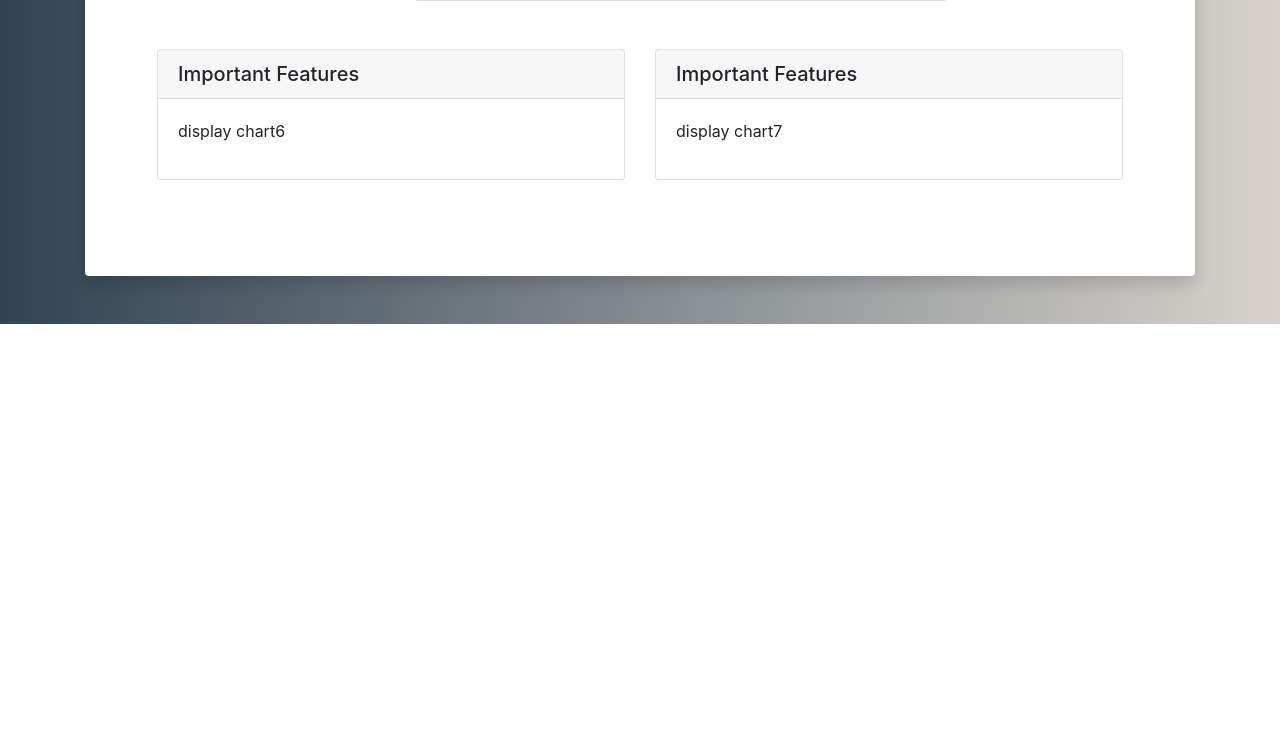
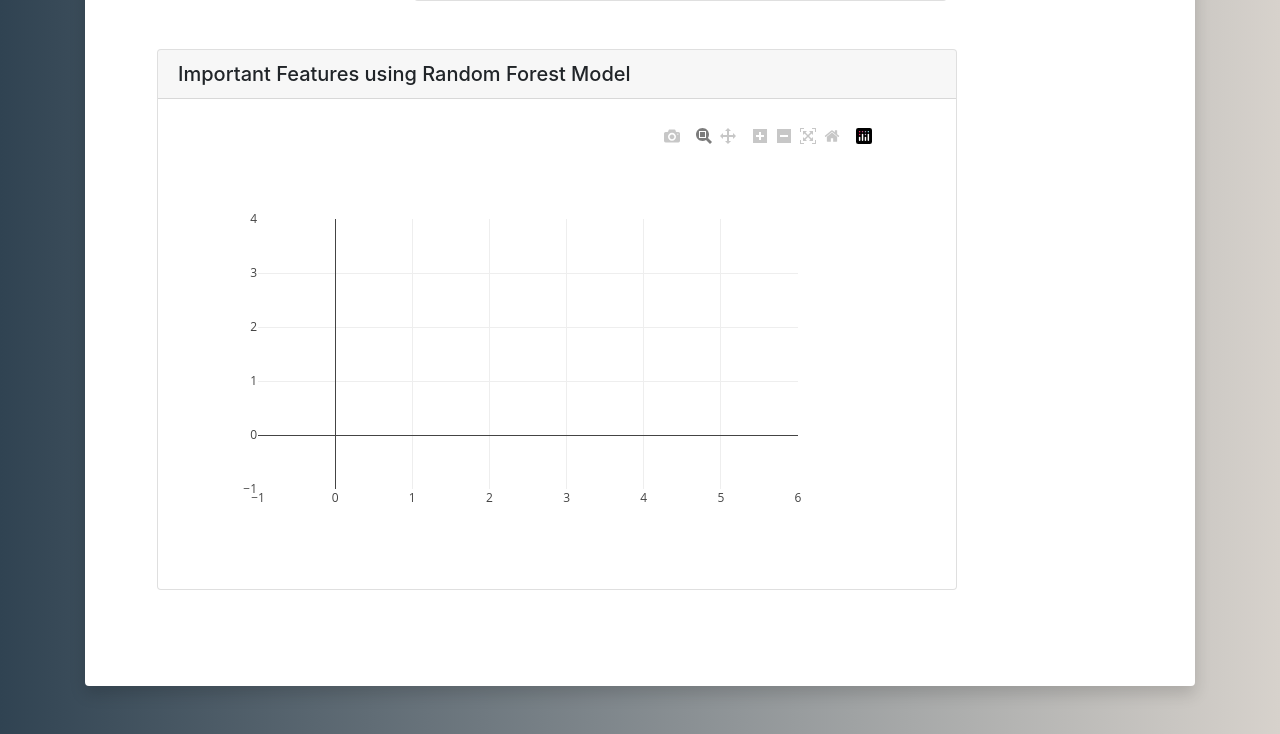
Before and after one commit to mermaidzhang/Job-Change-of-Data-Scientists, a Flask app: template templates/index.html in a window 1280 px wide, after a click on "FEATURE ANALYSIS". Shown: the part 985-1719 px from the top of the page. Before the commit the page ends 1309 px from the top, so only its background shows below. Run offline with Flask 2, Linux system fonts and the light colour scheme; the template is opened without the code that fills it: most values are stand-ins (such as "Sample title", 1, 10 or a date in 2020); some libraries are stand-ins or nearby versions.

Commit message:
Adding feature importance charts

```diff
--- a/app.py
+++ b/app.py
@@ -108,22 +108,31 @@
     # predictions tab2
     chart5 = chart2
 
+    rf_imp_df = pd.read_csv ('Resources/Random_tree_features.csv')
+
+    #chart6 = np.unique(predicted,return_counts = True)[1]
+    chart6 = rf_imp_df
+    chart6 = [chart6.index.to_list(), chart6['Feature Importances'].to_list()]
+    chart6 = json.dumps(chart6)
+
     # accuracy report only available for training dataset
 
     if ds == 'train':
         chart4, chart3 = result_metrics(y, predicted, mdl)
         chart3 = chart3.to_html(classes=["table-bordered","table-striped"])
         chart4 = chart4.to_html(classes=["table-bordered","table-striped"])
+
     else:
             chart3=pd.DataFrame({'Message':'Accuracy is available only for training dataset'},index=[1])
             chart4=pd.DataFrame({'Message':'Confusion matrix is available only for training dataset'},index=[1])
             chart3=chart3.to_html(classes=["table-responsive","table-bordered","table-s","table-striped"])
             chart4 = chart4.to_html(classes=["table-responsive","table-bordered","table-s","table-striped"])
+            #chart6 = pd.DataFrame({'Message':'Feature Impotance bar chart is available only for training dataset'},index=[1])
 
     chart9 = all_models_accuracy.to_html(classes=["table-responsive","table-bordered","table-striped"])
     chart10 = all_models_cm.to_html(classes=["table-responsive","table-bordered","table-striped"])
 
-    return render_template('index.html',results=results,chart1=chart1,chart2=chart2,chart3=chart3,chart4=chart4,chart5=chart5,chart9=chart9,chart10=chart10,sel1=sel1,sel2=sel2)
+    return render_template('index.html',results=results,chart1=chart1,chart2=chart2,chart3=chart3,chart4=chart4,chart5=chart5,chart6=chart6,chart9=chart9,chart10=chart10,sel1=sel1,sel2=sel2)
 
 
 if __name__ == '__main__':
--- a/templates/index.html
+++ b/templates/index.html
@@ -229,31 +229,36 @@
           <!-- First row -->
           <div container>
             <div class="row">
-              <div class="col-6">
+              <div class="col-10">
                 <div class="card">
-                  <h5 class="card-header">Important Features</h5>
+                  <h5 class="card-header">Important Features using Random Forest Model</h5>
                   <div class="card-body">
 
-                    <div>
-                      <p> display chart6</p>
+                    <div id="chart6">
+
+
+                      <!-- Java script to create a chart from data -->
+                      <script>
+                        data_received = {{ chart6 | safe }}
+
+                         data = [
+                          {
+                            y: data_received[0],
+                            x: data_received[1],
+                            type: 'barh'
+                          }
+                        ];
+
+                        Plotly.newPlot('chart6', data);
+                      </script>
+
+
                     </div>
                   </div>
                 </div>
               </div>
 
-              <div class="col-6">
-                <div class="card">
-                  <h5 class="card-header">Important Features</h5>
-                  <div class="card-body">
 
-
-                    <div id="displayTable">
-                      <p> display chart7 </p>
-
-                    </div>
-                  </div>
-                </div>
-              </div>
             </div>
           </div>
         </div>
```
Also changed, not shown: Resources/Random_tree_features.csv (added, +13 -0 lines), 2 other files.
